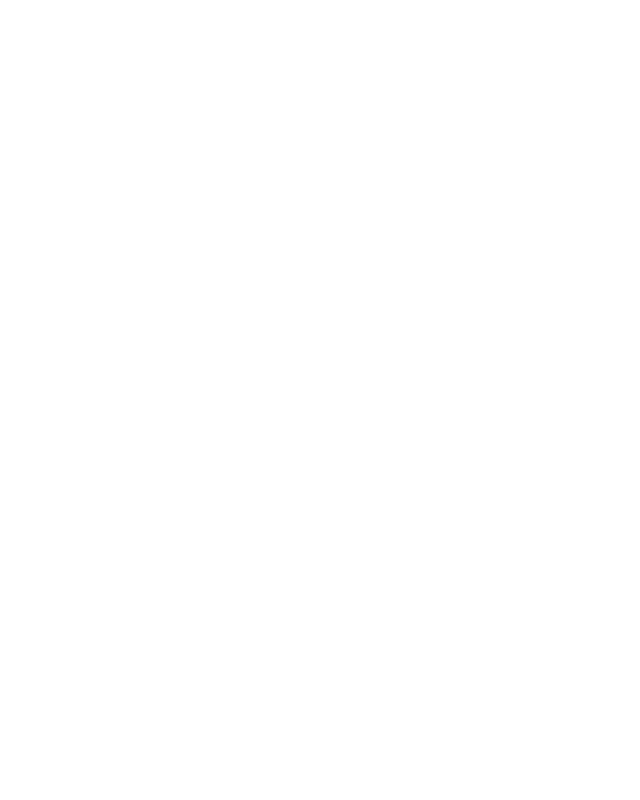
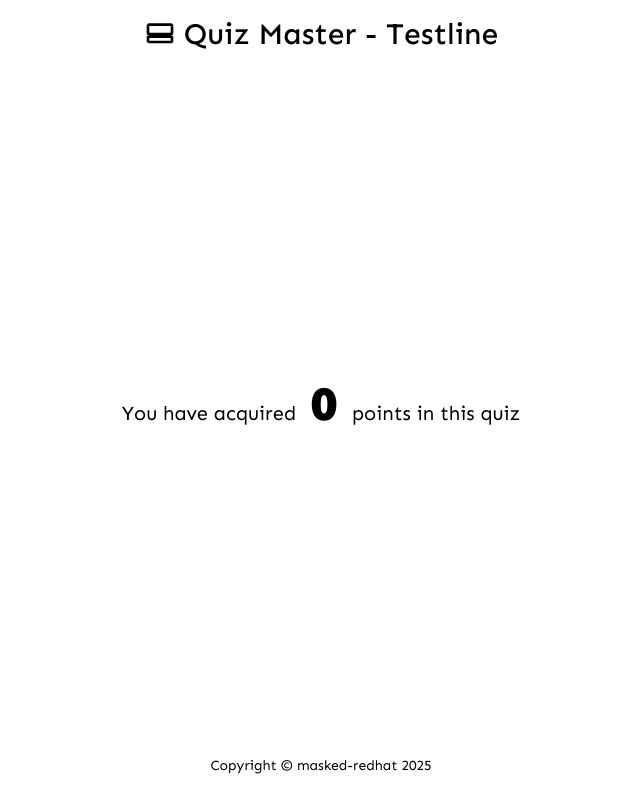
Before and after one commit to masked-redhat/testline-quiz-application, a React (Vite) app in the folder react-app/: page /result in a window 1280 px wide. Before the commit this address had no page. Shown: the whole page, without its empty margins (319-959 px from the left). Built offline with nearby package versions, Linux system fonts and the light colour scheme; a web font is replaced by a local one.

Commit message:
feat: result

```diff
--- a/react-app/src/App.jsx
+++ b/react-app/src/App.jsx
@@ -4,8 +4,10 @@
 import { createContext, useContext, useEffect, useState } from "react";
 
 const QuizDataContext = createContext();
+const SetQuizDataContext = createContext();
 
 export const useQuizData = () => useContext(QuizDataContext);
+export const useSetQuizData = () => useContext(SetQuizDataContext);
 
 function App() {
   const [quizData, setQuizData] = useState(null);
@@ -22,7 +24,9 @@
     <QuizDataContext.Provider value={quizData}>
       <Header />
       <main className="h-full min-h-[84vh] flex flex-col items-center justify-center gap-3">
-        <Outlet />
+        <SetQuizDataContext.Provider value={setQuizData}>
+          <Outlet />
+        </SetQuizDataContext.Provider>
       </main>
       <Footer />
     </QuizDataContext.Provider>
--- a/react-app/src/components/Quiz.jsx
+++ b/react-app/src/components/Quiz.jsx
@@ -1,11 +1,14 @@
 import { useEffect, useState } from "react";
-import { useQuizData } from "../App";
+import { useQuizData, useSetQuizData } from "../App";
+import { useNavigate } from "react-router";
 
 const Quiz = () => {
   const data = useQuizData();
+  const setData = useSetQuizData();
   const [cqp, setcqp] = useState(0); // current question position
   const [questions, setQuestions] = useState([]); // questions
   const [answered, setAnswered] = useState([]); // answered questions
+  const navigate = useNavigate();
 
   useEffect(() => {
     setQuestions(data?.questions);
@@ -21,6 +24,13 @@
   const rewindQuestion = () => {
     if (cqp === 0) {
     } else setcqp(cqp - 1);
+  };
+
+  const submit = () => {
+    const _data = { ...data };
+    _data.questions = questions;
+    setData(_data);
+    navigate("/result"); // navigate to results
   };
 
   const markQuestionAnswered = (id, correct, answerId) => {
@@ -54,6 +64,12 @@
           &larr; Previous
         </button>
         <button
+          onClick={submit}
+          className="button-renext bg-green-500 text-white hover:bg-green-400"
+        >
+          Submit
+        </button>
+        <button
           onClick={forwardQuestion}
           disabled={cqp === questions?.length - 1}
           className="button-renext"
@@ -81,7 +97,11 @@
         </h2>
         <div className="flex gap-5 font-sen">
           <p>{data?.topic}</p>
-          {data?.answered ? <p className="text-green-500">Answered</p> : <p className="text-red-500">Unanswered</p>}
+          {data?.answered ? (
+            <p className="text-green-500">Answered</p>
+          ) : (
+            <p className="text-red-500">Unanswered</p>
+          )}
         </div>
       </header>
       <section className="flex flex-col gap-3 font-jost font-semibold text-lg">
--- a/react-app/src/components/Result.jsx
+++ b/react-app/src/components/Result.jsx
@@ -0,0 +1,31 @@
+import React from "react";
+import { useQuizData } from "../App";
+
+const Result = () => {
+  const data = useQuizData();
+
+  const getResults = () => {
+    if (data === null) return 0;
+
+    let result = 0;
+    for (const question of data?.questions) {
+      const answer = question.answered ?? false;
+      if (answer === true) {
+        result += question.correct ? 4 : -1;
+      }
+    }
+    return result;
+  };
+
+  return (
+    <div>
+      <p className="text-xl font-sen">
+        You have acquired{" "}
+        <span className="font-black text-5xl px-2">{getResults()}</span> points in
+        this quiz
+      </p>
+    </div>
+  );
+};
+
+export default Result;
--- a/react-app/src/main.jsx
+++ b/react-app/src/main.jsx
@@ -5,6 +5,7 @@
 import App from "./App.jsx";
 import Landing from "./components/Landing.jsx";
 import Quiz from "./components/Quiz.jsx";
+import Result from "./components/Result.jsx";
 
 createRoot(document.getElementById("root")).render(
   <StrictMode>
@@ -13,6 +14,7 @@
         <Route element={<App />}>
           <Route path="/" element={<Landing />} />
           <Route path="/quiz" element={<Quiz />} />
+          <Route path="/result" element={<Result />} />
         </Route>
       </Routes>
     </BrowserRouter>
```
